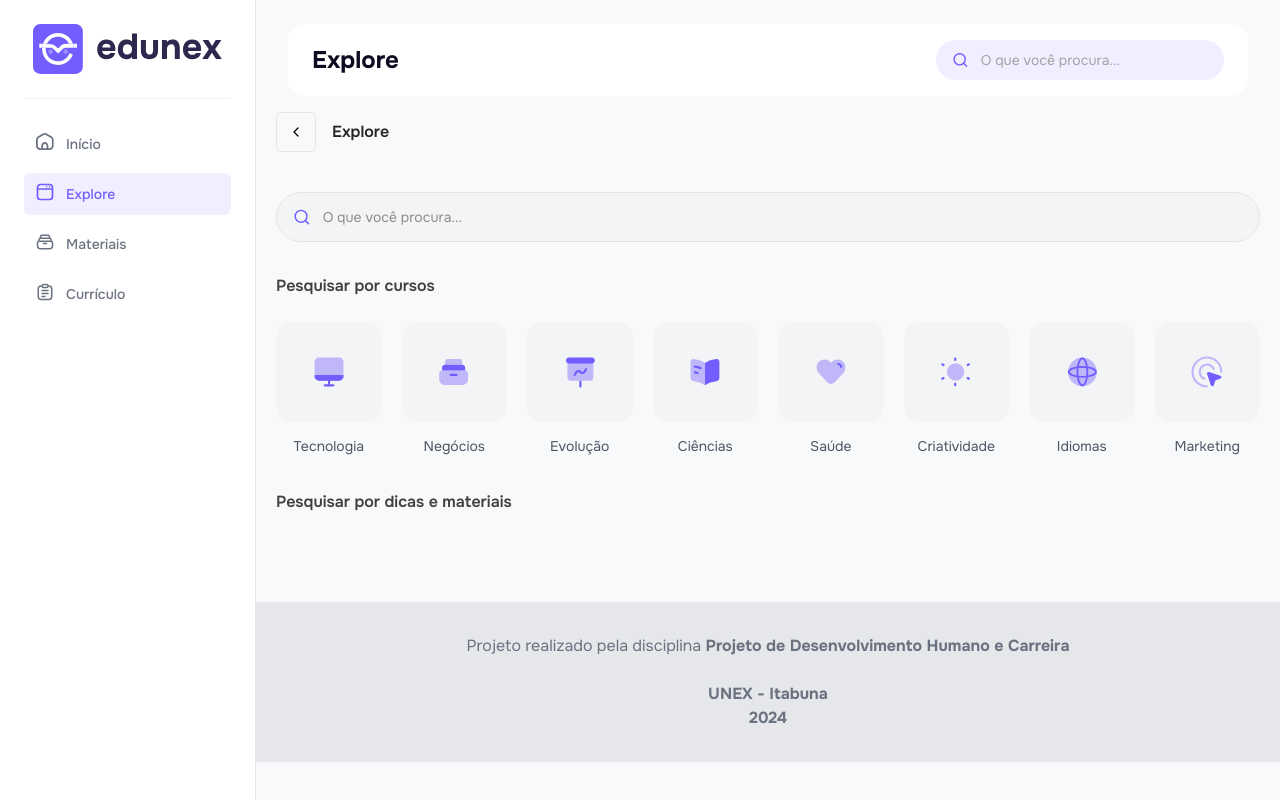
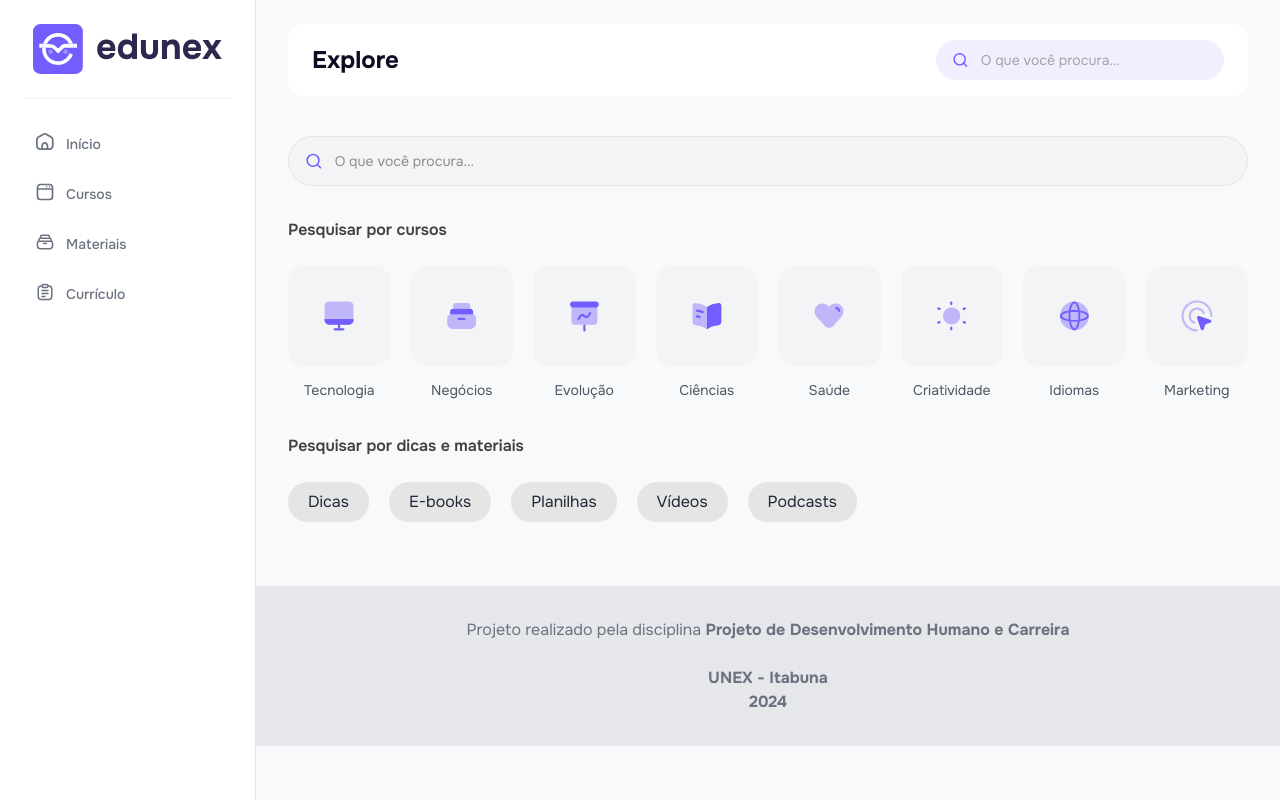
Before and after one commit to GabryelKadmo/edunex, a Next.js app: page /explore in a window 1280 px wide. Built offline with nearby package versions, Linux system fonts and the light colour scheme.

Commit message:
feat: Add page Courses

```diff
--- a/next.config.mjs
+++ b/next.config.mjs
@@ -1,4 +1,8 @@
 /** @type {import('next').NextConfig} */
-const nextConfig = {};
+const nextConfig = {
+  images: {
+    domains: ['images.unsplash.com', 'images.pexels.com'],
+  },
+};
 
 export default nextConfig;
--- a/src/app/_components/menu-mobile.tsx
+++ b/src/app/_components/menu-mobile.tsx
@@ -31,9 +31,9 @@ const navItems: NavItemType[] = [
     active: true,
   },
   {
-    text: "Materiais",
+    text: "Cursos",
     icon: DicasIcon,
-    href: "/materiais",
+    href: "/cursos",
     active: true,
   },
   {
--- a/src/app/_components/sidebar.tsx
+++ b/src/app/_components/sidebar.tsx
@@ -25,9 +25,9 @@ const navItems: NavItemType[] = [
     active: true,
   },
   {
-    text: "Explore",
+    text: "Cursos",
     icon: CursoIcon,
-    href: "/explore",
+    href: "/cursos",
     active: true,
   },
   {
--- /dev/null
+++ b/src/app/cursos/page.tsx
@@ -0,0 +1,28 @@
+import { CardCourse } from "@/components/card-course";
+import { ListAreas } from "@/components/list-areas";
+import { TitleBar } from "@/components/title-bar";
+import { courses } from "@/data/courses";
+
+const CursosPage = () => {
+  return (
+    <>
+      <div className="px-5 lg:px-8 lg:hidden">
+        <TitleBar title="Cursos" />
+      </div>
+      <main className="mt-8 px-5 lg:px-8 flex flex-col gap-7">
+        <div>
+          <ListAreas />
+        </div>
+        <section className="mt-5">
+          <div className="grid grid-cols-1 gap-5 sm:grid-cols-2 lg:grid-cols-3">
+            {courses.map(courses => (
+              <CardCourse key={courses.id} data={courses}/>
+            ))}
+          </div>
+        </section>
+      </main>
+    </>
+   );
+}
+
+export default CursosPage;
--- a/src/app/explore/page.tsx
+++ b/src/app/explore/page.tsx
@@ -7,11 +7,11 @@ import { ChevronLeft } from "lucide-react";
 export default function ExplorePage() {
   return (
     <>
-      <div className="px-5">
+      <div className="px-5 lg:hidden">
       <TitleBar title="Explore" />
       </div>
 
-      <section className="px-5 py-6">
+      <section className="px-5 py-6 lg:px-8">
         <div>
           <SearchInput />
         </div>
@@ -22,8 +22,12 @@ export default function ExplorePage() {
 
         <div className="mt-8">
           <h3 className="font-semibold text-neutral-700">Pesquisar por dicas e materiais</h3>
-          <div className="mt-6">
-            {}
+          <div className="mt-6 flex gap-5 flex-wrap">
+            <div className="px-5 py-2 text-gray-800 bg-neutral-200 rounded-full flex items-center justify-center">Dicas</div>
+            <div className="px-5 py-2 text-gray-800 bg-neutral-200 rounded-full flex items-center justify-center">E-books</div>
+            <div className="px-5 py-2 text-gray-800 bg-neutral-200 rounded-full flex items-center justify-center">Planilhas</div>
+            <div className="px-5 py-2 text-gray-800 bg-neutral-200 rounded-full flex items-center justify-center">Vídeos</div>
+            <div className="px-5 py-2 text-gray-800 bg-neutral-200 rounded-full flex items-center justify-center">Podcasts</div>
           </div>
         </div>
       </section>
--- a/src/components/card-course.tsx
+++ b/src/components/card-course.tsx
@@ -2,27 +2,31 @@ import Image from "next/image";
 import { Badge } from "./ui/badge";
 import ClockIcon from "./icons/clock-icon";
 import FlagIcon from "./icons/flag-icon";
+import { Course } from "@/types/course";
 
+type Props = {
+  data: Course;
+};
 
-export const CardCourse = () => {
+export const CardCourse = ({ data }: Props) => {
   return (
-    <div className="w-[260px] md:w-full p-4 bg-white rounded-2xl text-gray-700 whitespace-normal">
+    <div className="w-full h-[390px] md:w-full p-4 bg-white rounded-2xl text-gray-700 whitespace-normal">
       <div className=" w-full h-52 overflow-hidden relative rounded-2xl">
-        <Image alt="sa" src={"/image-teste.png"} fill objectFit="cover"/>
+        <Image alt="sa" src={data.image} fill objectFit="cover"/>
       </div>
       <h3 className="font-semibold text-base mt-4 w-full line-clamp-2 overflow-hidden text-ellipsis">
-        Atendimento ao Público ssadsadassadsadsd ssadsadassadsadsd
+        {data.title}
       </h3>
-      <p className="text-sm mt-2 w-full line-clamp-2 overflow-hidden text-ellipsis text-gray-500">O objetivo deste curso é apresentar noções de atendimento, suas diferentes formas e técnicas</p>
+      <p className="text-sm mt-2 w-full line-clamp-2 overflow-hidden text-ellipsis text-gray-500"> {data.description} </p>
       <div className="mt-3 w-full flex items-center justify-between">
-        <Badge className="bg-primary-50 text-primary font-medium hover:bg-primary-50 hover:text-primary">Evolução</Badge>
+        <Badge className="bg-primary-50 text-primary font-medium hover:bg-primary-50 hover:text-primary">{data.category.area.name}</Badge>
         <div className="flex items-center gap-0.5">
           <ClockIcon width={18} height={18}/>
-          <span className="text-xs font-medium">10h</span>
+          <span className="text-xs font-medium">{data.duration}h</span>
         </div>
         <div className="flex items-center gap-0.5">
           <FlagIcon width={18} height={18}/>
-          <span className="text-xs font-medium">Iniciante</span>
+          <span className="text-xs font-medium">{data.level}</span>
         </div>
       </div>
     </div>
--- a/src/components/topbar.tsx
+++ b/src/components/topbar.tsx
@@ -7,7 +7,7 @@ import { SearchIcon } from "lucide-react";
 const pageTitles: { [key: string]: string } = {
   "/": "Início",
   "/explore": "Explore",
-  "/dicas": "Dicas",
+  "/materiais": "Materiais",
   "/gerador-de-curriculo": "Gerador de Currículo",
   "/cursos": "Cursos",
 };
--- a/src/types/course.ts
+++ b/src/types/course.ts
@@ -9,7 +9,7 @@ export interface Course {
   hasCertificate: boolean;
   registrationDate: string;
   category: Category;
-  nivel: "Iniciante" | "Intermediário" | "Avançado";
+  level: "Iniciante" | "Intermediário" | "Avançado";
   duration: number;
   prerequisite: string;
   minimumAge: string;
```
Also changed, not shown: src/data/courses.ts (+8 -8 lines).
